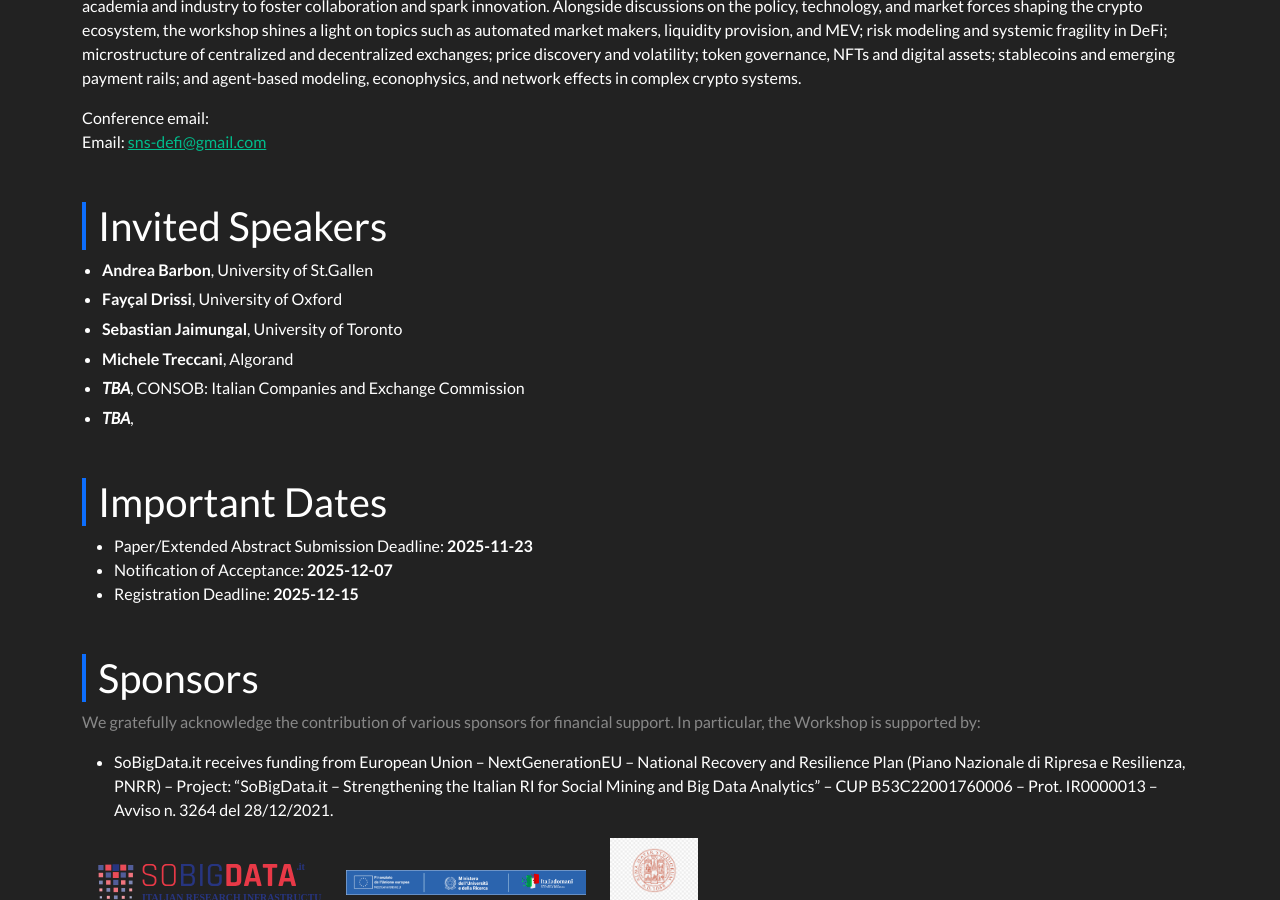
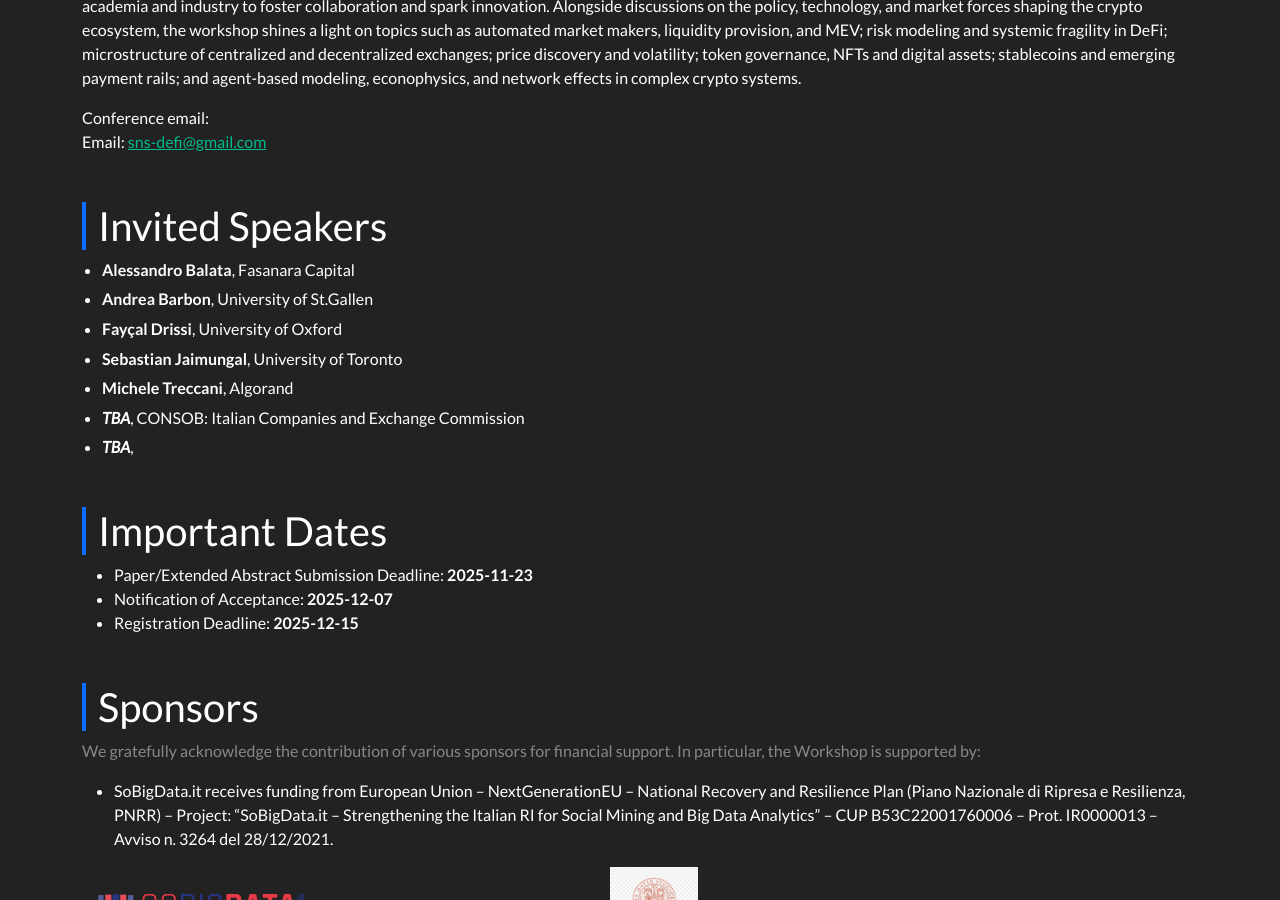
Before and after one commit to sns-defi/sns-defi.github.io, a Jekyll site: the page built from index.md, in a window 1280 px wide and 900 px high, scrolled down 748 px. Built offline with Jekyll 4.4.1, drawn with Linux system fonts in a browser that asks for light colours; nearby versions of some CDN libraries.

Commit message:
Add Alessandro Balata to speakers list
Added Alessandro Balata as a speaker with affiliation and bio.

```diff
--- a/_data/speakers.yml
+++ b/_data/speakers.yml
@@ -1,3 +1,9 @@
+- name: "Alessandro Balata"
+  affiliation: "Fasanara Capital"
+  image: "/assets/img/speakers/balata.png"
+  bio: |
+    <em>TBD</em>
+
 - name: "Andrea Barbon"
   affiliation: "University of St.Gallen"
   image: "/assets/img/speakers/barbon.jpeg"
```
